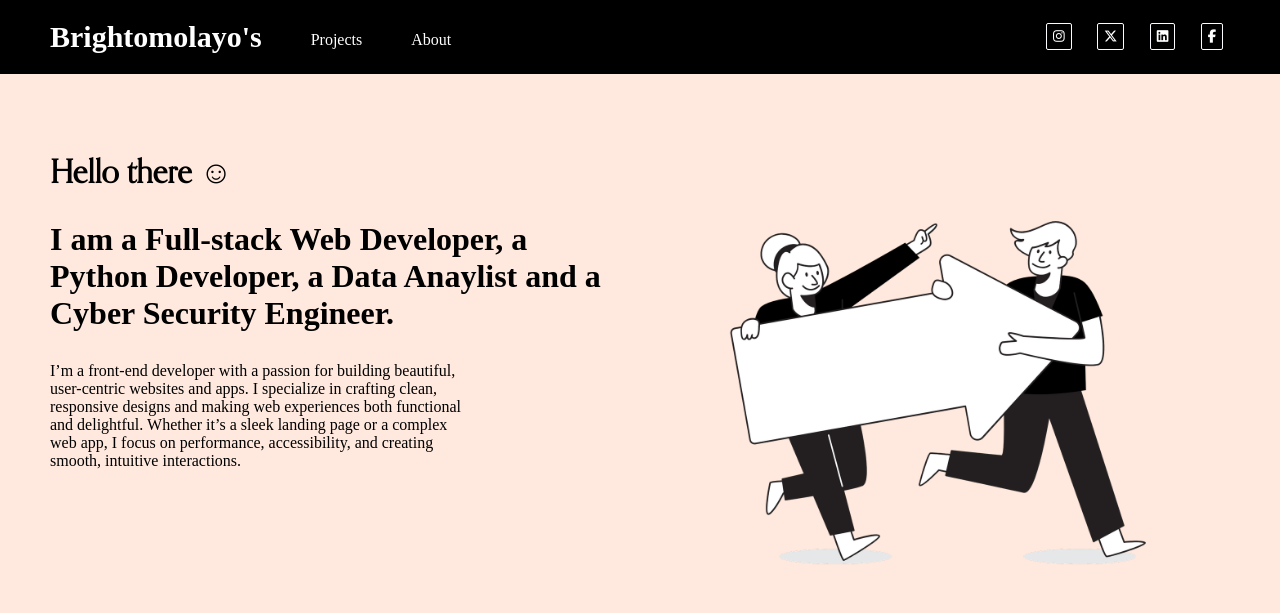
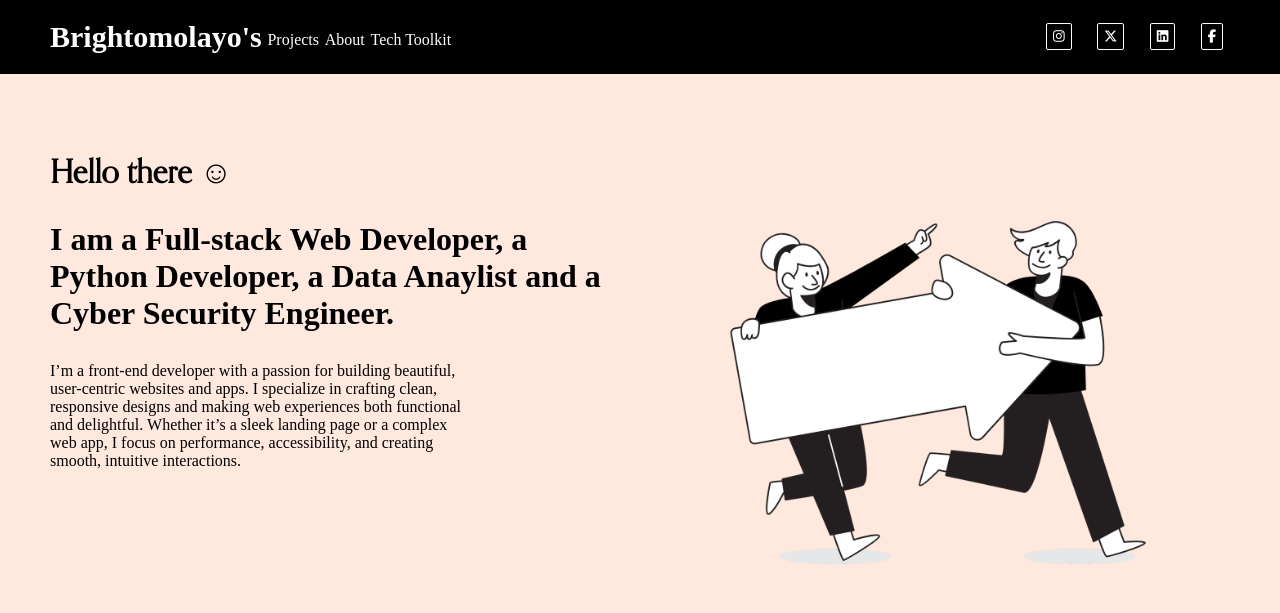
Before and after one commit to BrightOmolayo/myWebsite, a Flask app: page / in a window 1280 px wide. Shown: the top 613 px of the page. Run offline with Flask 3, Linux system fonts and the light colour scheme; some libraries are stand-ins or nearby versions.

Commit message:
toolkits

```diff
--- a/templates/index.html
+++ b/templates/index.html
@@ -17,6 +17,7 @@
                     <li><a href="index.html" class="brightomolayo1">Brightomolayo's</a></li>
                     <li class="projects"><a href="projects.html" class="projectslink">Projects</a></li>
                     <li class="about"><a href="about.html" class="aboutlink">About</a></li>
+                    <li class="about"><a href="./mystack.html" class="aboutlink">Tech Toolkit</a></li>
                 </ul>
             </div>
             <div class="socials-links-icons">
```
Also changed, not shown: templates/mystack.html (added).
